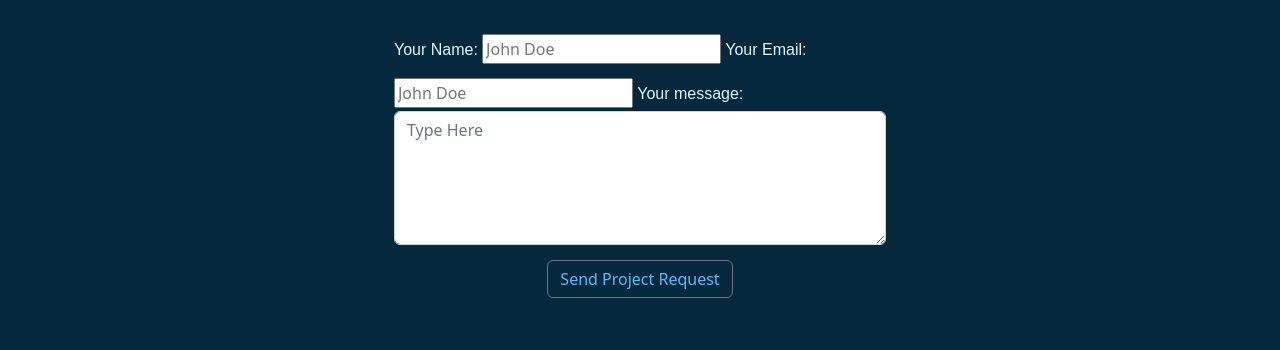
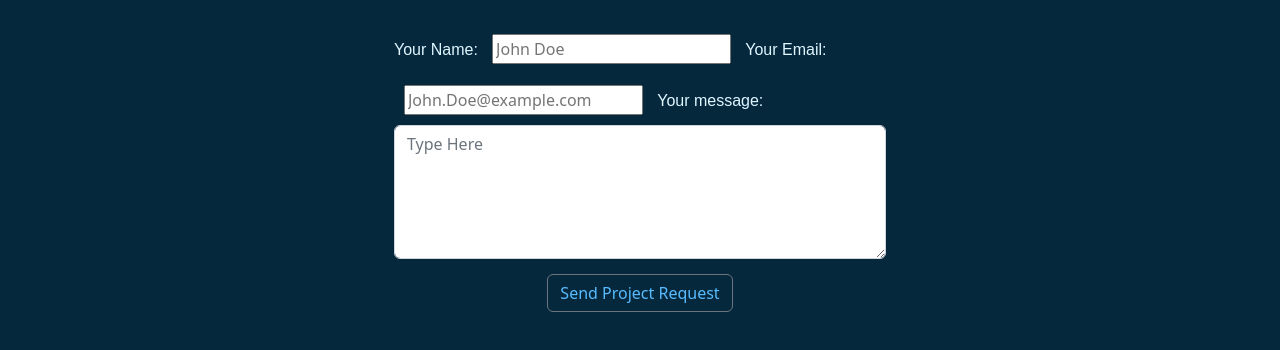
Before and after one commit to InfiniteEndeavours/Portfolio-Site, a plain HTML site: page contact.html in a window 1280 px wide. Shown: the part 153-503 px from the top of the page. Drawn offline with nearby package versions, Linux system fonts and the light colour scheme; a web font is replaced by a local one.

Commit message:
Add margin to input fields to space them apart. Fix email input placeholder text

```diff
--- a/assets/css/style.css
+++ b/assets/css/style.css
@@ -188,6 +188,11 @@ footer {
     color: #06283D;
 }
 
+input {
+    display: inline-block;
+    margin: 10px 10px;
+}
+
 /* --------------------------- Media Queries */
 
 @media (max-width: 768px) {
--- a/contact.html
+++ b/contact.html
@@ -55,7 +55,7 @@
                     <input type="text" id="fullname" placeholder="John Doe" name="fullname"
                         required>
                     <label for="email">Your Email:</label>
-                    <input type="email" id="email" placeholder="John Doe" name="email" required>
+                    <input type="email" id="email" placeholder="John.Doe@example.com" name="email" required>
                     <label for="message">Your message:</label>
                     <textarea rows="5" name="message" id="message" class="form-control" placeholder="Type Here"
                         required></textarea>
```
